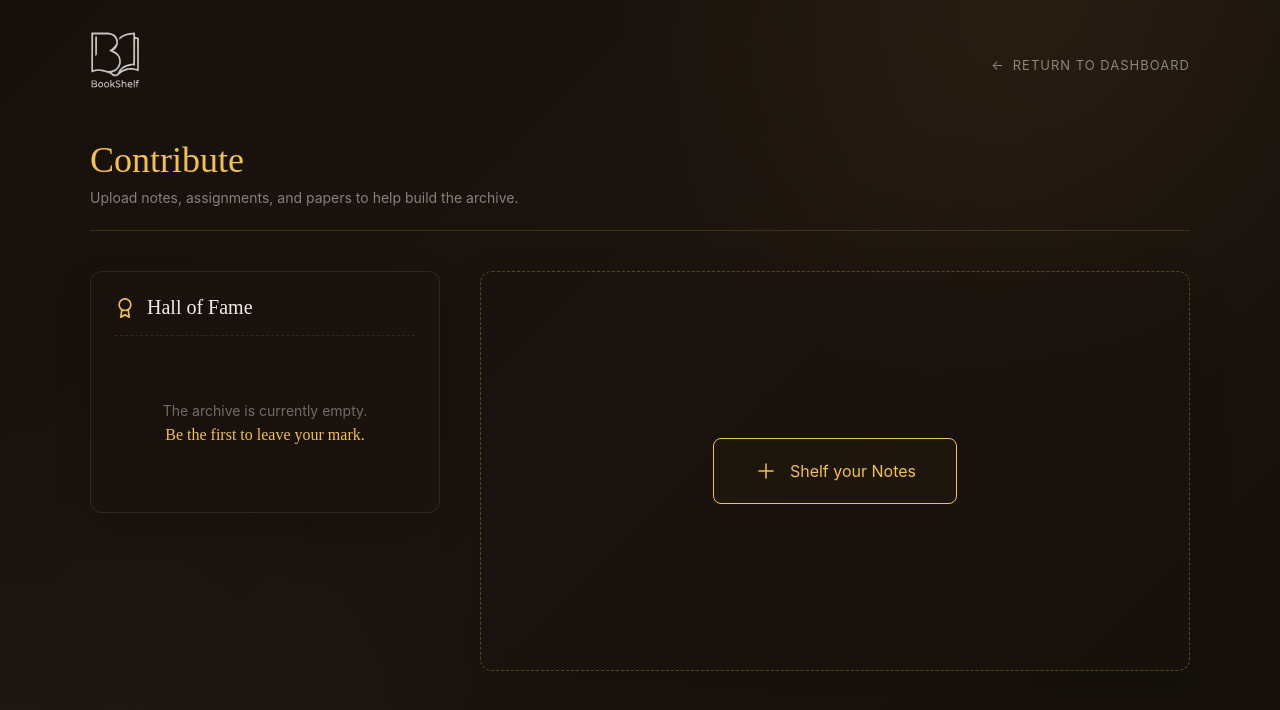
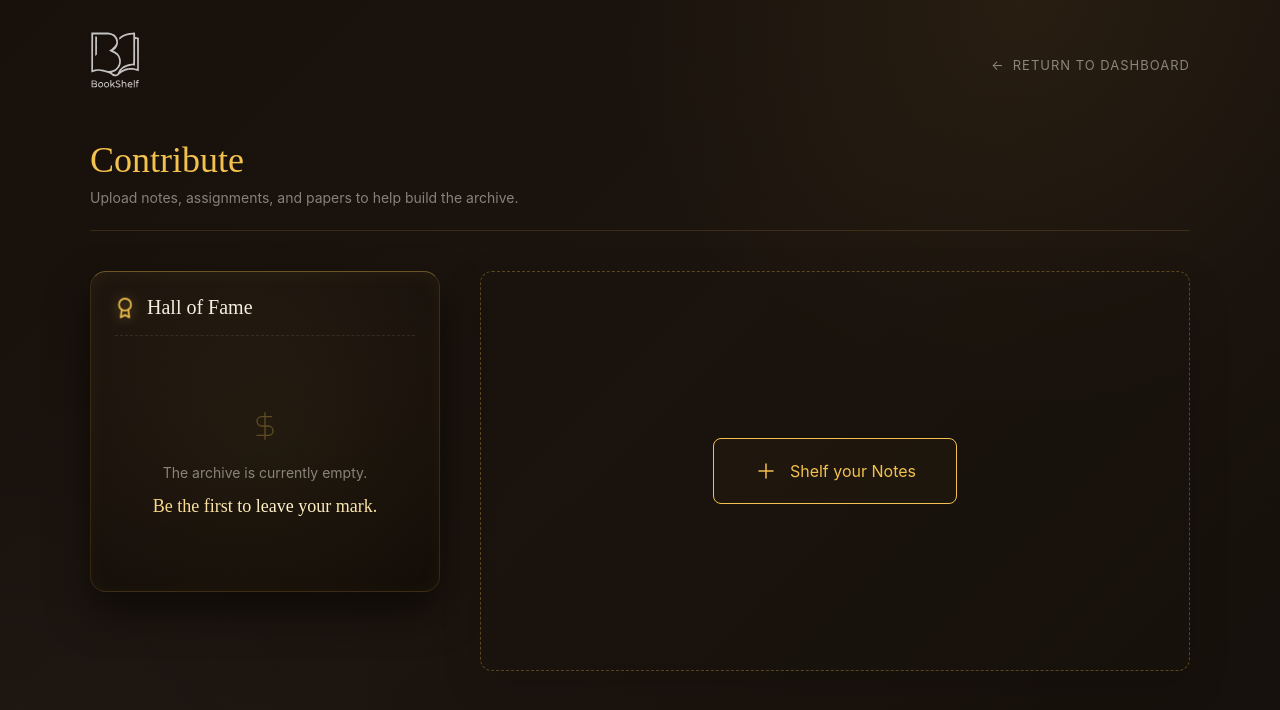
Before and after one commit to sehajkhaira87/Bookshelf, a Flask app: page /contribute in a window 1280 px wide. Shown: the top 710 px of the page. Run offline with Flask 3, Linux system fonts and the light colour scheme; parts of the project's set-up code (start-up, migrations or seed data) failed here and were passed over; some libraries are stand-ins or nearby versions.

Commit message:
added a subtle texture to the hall of fame section

```diff
--- a/app.py
+++ b/app.py
@@ -687,7 +687,6 @@ def api_pyqs():
         return jsonify(error='Invalid page or year.'), 400
     try:
         papers, total = list_pyqs(request.args.get('q', '').strip()[:200], year, page)
-        # Public results omit internal uploader and file hash fields.
         items = [{key: paper[key] for key in
                   ('id', 'title', 'subject_code', 'subject_name', 'year', 'blob_url')}
                  for paper in papers]
--- a/static/contribute.css
+++ b/static/contribute.css
@@ -103,11 +103,106 @@ body {
 }
 
 .leaderboard-panel {
-    background: rgba(26, 19, 13, 0.55);
-    border: 1px solid rgba(244, 239, 227, 0.1);
-    border-radius: 12px;
+    background: linear-gradient(160deg, rgba(30, 22, 15, 0.9), rgba(18, 12, 8, 0.95));
+    border: 1px solid rgba(242, 193, 78, 0.15);
+    border-top: 1px solid rgba(242, 193, 78, 0.4); /* Sharp top highlight */
+    border-radius: 16px;
     padding: 24px;
-    box-shadow: 0 14px 35px rgba(0, 0, 0, 0.18);
+    position: relative;
+    overflow: hidden;
+    box-shadow: 0 20px 40px rgba(0, 0, 0, 0.5), inset 0 2px 20px rgba(242, 193, 78, 0.05);
+    transition: transform 0.4s ease, box-shadow 0.4s ease;
+}
+
+.leaderboard-panel:hover {
+    transform: translateY(-4px);
+    box-shadow: 0 25px 50px rgba(0, 0, 0, 0.6), inset 0 2px 30px rgba(242, 193, 78, 0.1);
+}
+
+.leaderboard-panel::before {
+    content: '';
+    position: absolute;
+    top: -50%; left: -50%; width: 200%; height: 200%;
+    background: radial-gradient(circle at center, rgba(242,193,78,0.05) 0%, transparent 50%);
+    animation: slowRotate 12s linear infinite;
+    pointer-events: none;
+}
+
+@keyframes slowRotate {
+    0% { transform: rotate(0deg); }
+    100% { transform: rotate(360deg); }
+}
+
+.panel-header {
+    position: relative;
+    z-index: 2;
+    display: flex;
+    align-items: center;
+    gap: 12px;
+    margin-bottom: 24px;
+    border-bottom: 1px solid rgba(242, 193, 78, 0.15);
+    padding-bottom: 16px;
+}
+
+.gold-icon {
+    width: 22px;
+    height: 22px;
+    color: #F2C14E;
+    animation: softPulse 3s ease-in-out infinite;
+}
+
+@keyframes softPulse {
+    0%, 100% { filter: drop-shadow(0 0 4px rgba(242, 193, 78, 0.3)); transform: scale(1); }
+    50% { filter: drop-shadow(0 0 12px rgba(242, 193, 78, 0.8)); transform: scale(1.1); }
+}
+
+.panel-header h2 {
+    font-family: "Canela", serif;
+    font-size: 22px;
+    margin: 0;
+    font-weight: 400;
+    color: #F4EFE3;
+    text-shadow: 0 2px 10px rgba(242, 193, 78, 0.1);
+}
+
+.empty-fame-state {
+    text-align: center;
+    padding: 50px 20px;
+    display: flex;
+    flex-direction: column;
+    align-items: center;
+    gap: 8px;
+    position: relative;
+    z-index: 2;
+}
+
+.empty-fame-icon {
+    width: 32px;
+    height: 32px;
+    color: rgba(242, 193, 78, 0.3);
+    margin-bottom: 12px;
+}
+
+.empty-fame-text {
+    color: rgba(244, 239, 227, 0.5);
+    font-size: 14px;
+    line-height: 1.6;
+}
+
+.empty-fame-highlight {
+    font-family: 'Canela', serif;
+    font-size: 18px;
+    background: linear-gradient(90deg, #F2C14E, #FFF4D2, #F2C14E);
+    background-size: 200% auto;
+    color: transparent;
+    -webkit-background-clip: text;
+    background-clip: text;
+    animation: goldShimmer 3s linear infinite;
+    margin-top: 4px;
+}
+
+@keyframes goldShimmer {
+    to { background-position: 200% center; }
 }
 
 .panel-header {
--- a/templates/contribute.html
+++ b/templates/contribute.html
@@ -37,11 +37,11 @@
                 </div>
 
                 <ul class="leaderboard-list">
-                    <!-- LATER: We will wrap a Jinja for-loop here to pull real database stats -->
-
-                    <div style="text-align: center; padding: 40px 20px; color: rgba(244, 239, 227, 0.4); font-size: 14px; line-height: 1.6;">
-                        The archive is currently empty.<br>
-                        <span style="color: #F2C14E; font-family: 'Canela', serif; font-size: 16px;">Be the first to leave your mark.</span>
+                    <!-- Premium Animated Empty State -->
+                    <div class="empty-fame-state">
+                        <svg class="empty-fame-icon" xmlns="http://www.w3.org/2000/svg" viewBox="0 0 24 24" fill="none" stroke="currentColor" stroke-width="1" stroke-linecap="round" stroke-linejoin="round"><path d="M12 2v20M17 5H9.5a3.5 3.5 0 0 0 0 7h5a3.5 3.5 0 0 1 0 7H6"/></svg>
+                        <span class="empty-fame-text">The archive is currently empty.</span>
+                        <span class="empty-fame-highlight">Be the first to leave your mark.</span>
                     </div>
                 </ul>
             </aside>
```
